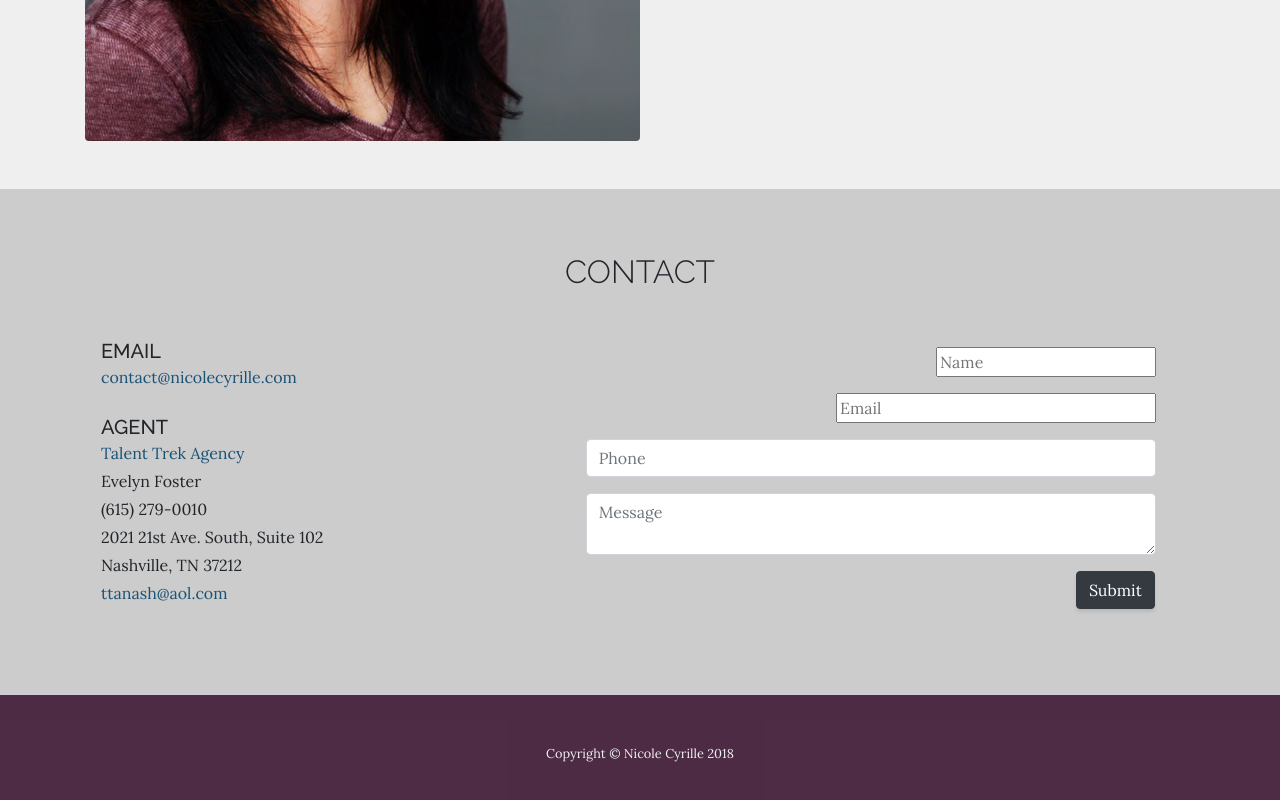
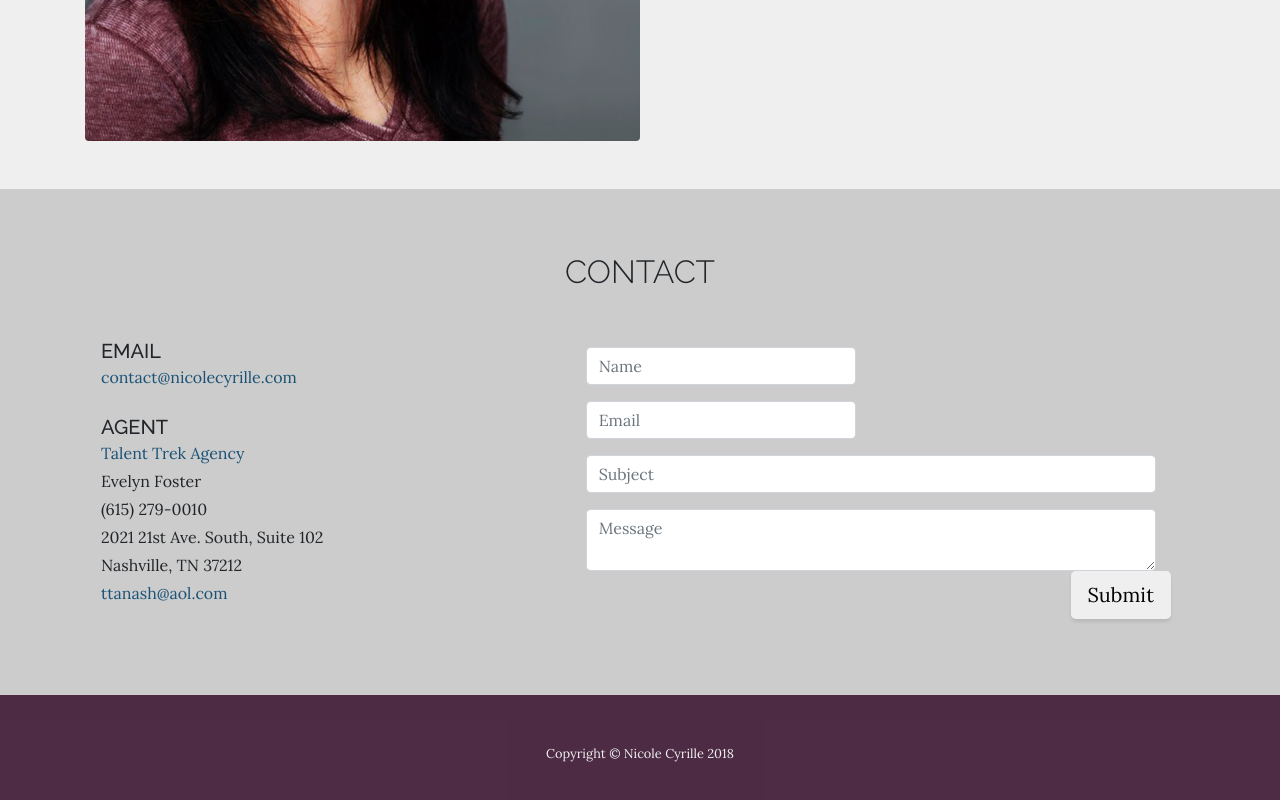
Before and after one commit to jillianannette/Nicole-Cyrille, a website: page index.html in a window 1280 px wide. Shown: the part 550-1350 px from the top of the page. Drawn offline with Linux system fonts and the light colour scheme; a script that the page names is missing.

Commit message:
Form // Test Fields

```diff
--- a/index.html
+++ b/index.html
@@ -89,42 +89,26 @@
             <div class="cta-inner text-right rounded">
               <div class="mb-0">
                 <!-- BEGIN Form -->
-                <script src="https://cdn.jotfor.ms/static/prototype.forms.js" type="text/javascript"></script>
-                <script src="https://cdn.jotfor.ms/static/jotform.forms.js?3.3.4881" type="text/javascript"></script>
-                <script type="text/javascript">
-                  JotForm.init(function(){
-                    JotForm.alterTexts(undefined);
-                    JotForm.clearFieldOnHide="disable";
-                    JotForm.submitError="jumpToFirstError";
-                    /*INIT-END*/
-                  });
-                  JotForm.prepareCalculationsOnTheFly([null,null,{"name":"submit2","qid":"2","text":"Submit","type":"control_button"},null,{"description":"","name":"email","qid":"4","subLabel":"example@example.com","text":"Email","type":"control_email"},null,{"description":"","name":"message","qid":"6","subLabel":"","text":"Message","type":"control_textarea"},{"description":"","name":"name","qid":"7","subLabel":"","text":"Name","type":"control_textbox"},{"description":"","name":"phone","qid":"8","subLabel":"","text":"Phone","type":"control_textbox"}]);
-                  setTimeout(function() {
-                  JotForm.paymentExtrasOnTheFly([null,null,{"name":"submit2","qid":"2","text":"Submit","type":"control_button"},null,{"description":"","name":"email","qid":"4","subLabel":"example@example.com","text":"Email","type":"control_email"},null,{"description":"","name":"message","qid":"6","subLabel":"","text":"Message","type":"control_textarea"},{"description":"","name":"name","qid":"7","subLabel":"","text":"Name","type":"control_textbox"},{"description":"","name":"phone","qid":"8","subLabel":"","text":"Phone","type":"control_textbox"}]);}, 20);
-                  </script>
-
-                  <form class="jotform-form" action="https://submit.jotform.us/submit/80497304207152/" method="post" name="form_80497304207152" id="80497304207152" accept-charset="utf-8">
-  <input type="hidden" name="formID" value="80497304207152" />
-  <div id="cid_7" class="form-group col-sm-12">
-      <input type="text" id="input_7" name="q7_name" data-type="input-textbox" class="form-textbox" size="20" value="" data-component="textbox" placeholder="Name" required>
-  </div>
-  <div id="cid_4" class="form-group col-sm-12">
-      <input type="email" id="input_4" name="q4_email" class="form-textbox validate[Email]" size="30" value="" data-component="email" placeholder="Email" required>
-  </div>
-  <div id="cid_8" class="form-group col-md-12">
-      <input id="input_8" name="q8_phone" type="text" class="form-control" placeholder="Phone">
-  </div>
-  <div id="cid_6" class="col-md-12">
-      <textarea id="input_6" name="q6_message" class="form-control" placeholder="Message" required></textarea>
-  </div>
-
-  <button class="mt-3 mr-3 btn btn-dark btn-l"  id="input_2" type="submit" class="form-submit-button" data-component="button">Submit</button>
-                    <input type="hidden" id="simple_spc" name="simple_spc" value="80497304207152" />
+                <form class="jotform-form" action="http://submit.jotform.us/submit/42356662657160/" method="post" name="form_42356662657160" id="42356662657160" accept-charset="utf-8">
+                    <input type="hidden" name="formID" value="42356662657160" />
+                    <div id="id_1" class="form-group col-sm-12 col-md-6">
+                        <input id="input_1" name="q1_name" type="text" class="form-control" placeholder="Name" required>
+                    </div>
+                    <div id="id_3" class="form-group col-sm-12 col-md-6">
+                        <input id="input_3" name="q3_email" type="email" class="form-control" placeholder="Email" required>
+                    </div>
+                    <div id="id_5" class="form-group col-md-12">
+                        <input id="input_5" name="q5_subject5" type="text" class="form-control" placeholder="Subject" required>
+                    </div>
+                    <div id="id_4" class="col-md-12">
+                        <textarea id="input_4" name="q4_message" class="form-control" placeholder="Message" required></textarea>
+                    </div>
+                    <input id="id_2" type="submit" class="pull-right btn btn-default btn-lg" value="Submit">
+                    <input type="hidden" id="simple_spc" name="simple_spc" value="42356662657160" />
                     <script type="text/javascript">
-                    document.getElementById("si" + "mple" + "_spc").value = "80497304207152-80497304207152";
+                        document.getElementById("si" + "mple" + "_spc").value = "42356662657160-42356662657160";
                     </script>
-                  </form>
-                  <script type="text/javascript">JotForm.ownerView=true;</script>
+                </form>
                 <!-- END Form -->
               </div>
             </div>
```
